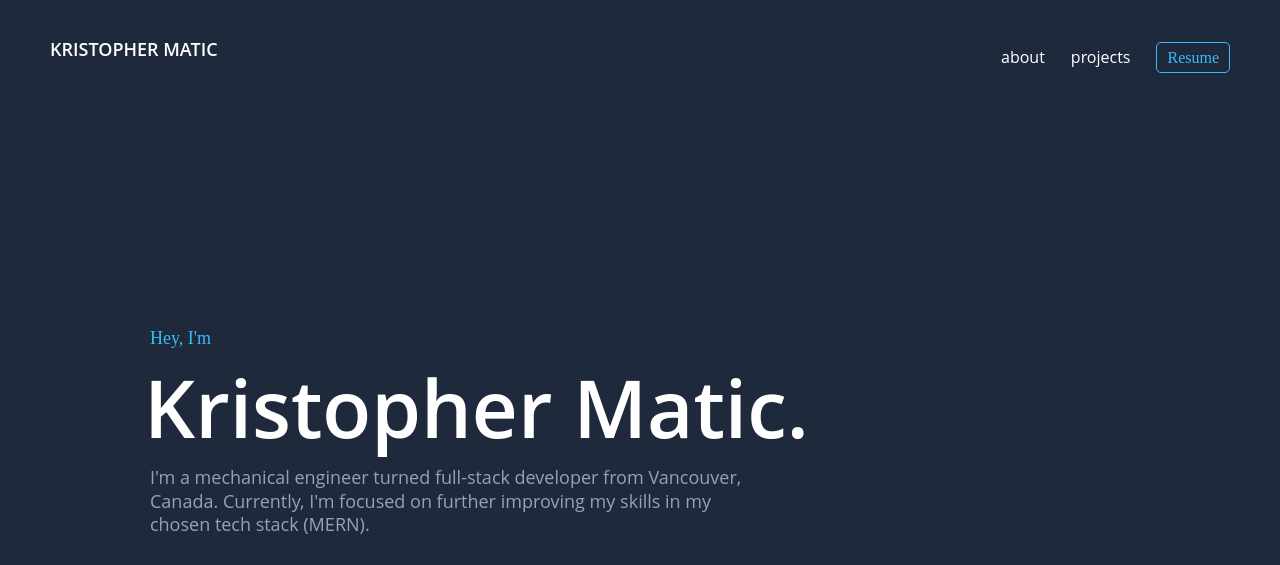
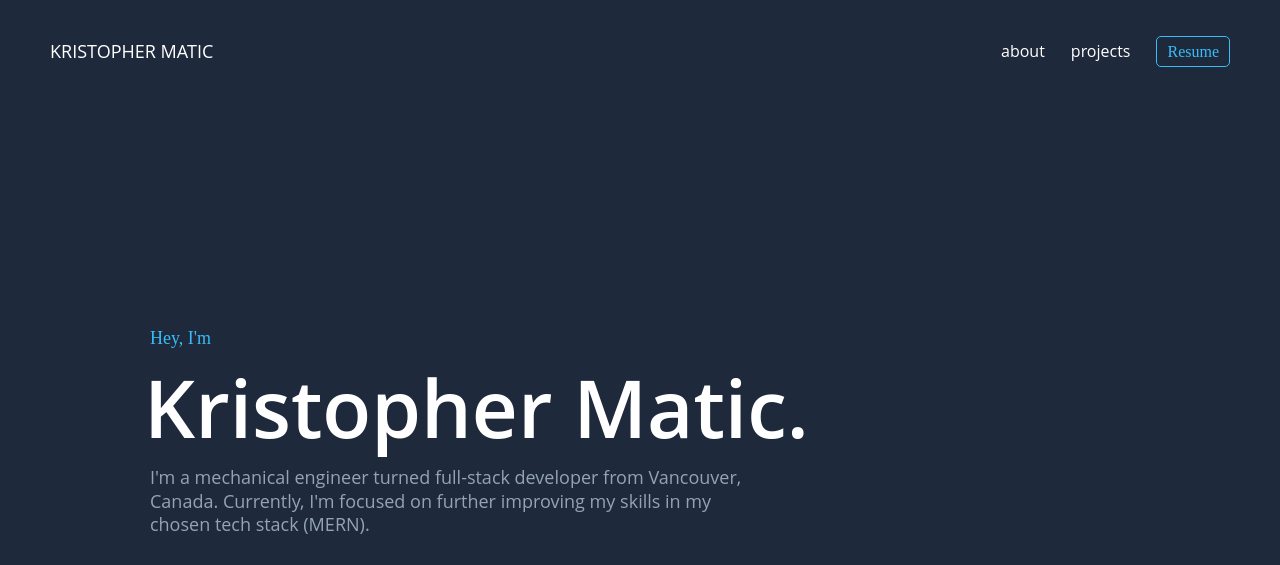
Before and after one commit to kmatic/personal-website, a Gatsby site: page / in a window 1280 px wide. Shown: the top 565 px of the page. Built offline with nearby package versions, Linux system fonts and the light colour scheme; Gatsby itself is replaced by a stand-in of ours.

Commit message:
fix header alignment

```diff
--- a/src/components/Header.js
+++ b/src/components/Header.js
@@ -11,8 +11,9 @@ const StyledNav = styled.nav`
     justify-content: space-between;
     align-items: center;
 
-    h2 {
+    > a {
         font-size: var(--lg);
+        color: var(--white);
     }
 `;
 
@@ -53,9 +54,7 @@ const Header = () => {
     return (
         <StyledHeader>
             <StyledNav>
-                <h2>
-                    <a href="/">KRISTOPHER MATIC</a>
-                </h2>
+                <a href="/">KRISTOPHER MATIC</a>
                 <StyledLinks>
                     <ul>
                         <li>
```
